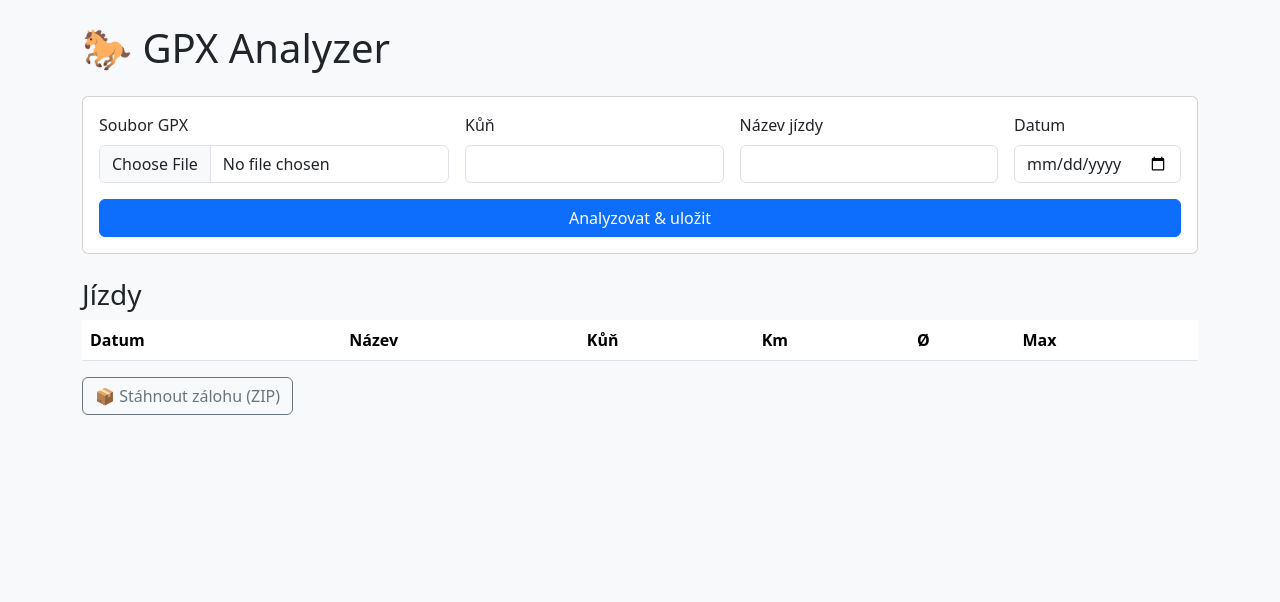
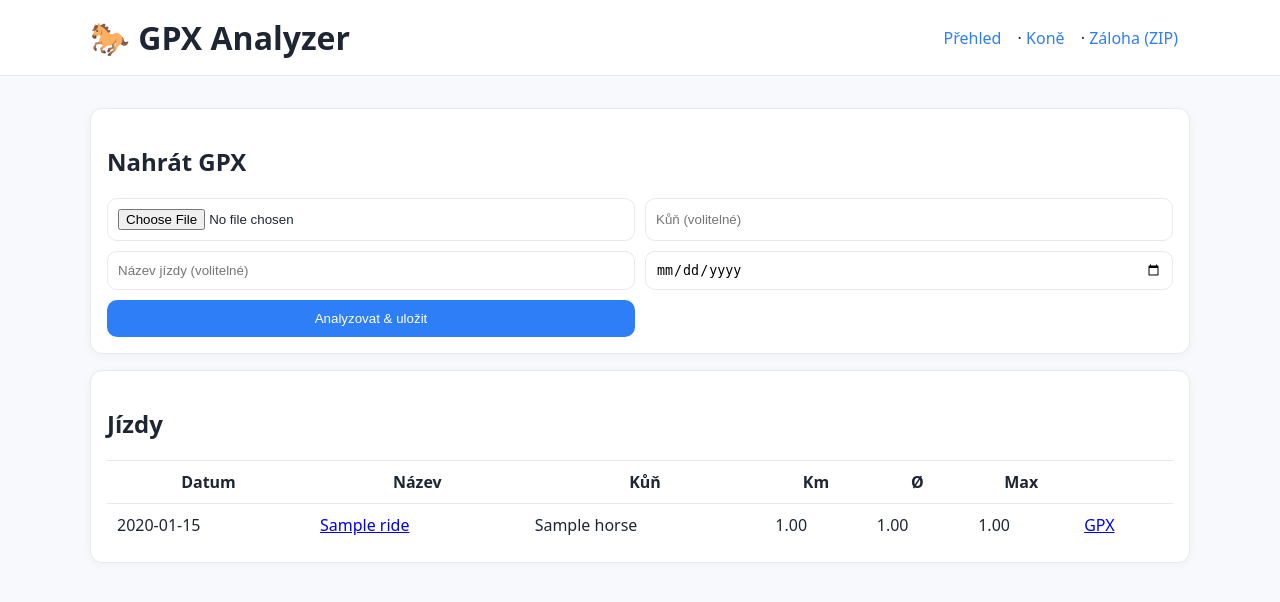
Before and after one commit to rolfovo/gpx-analyzer, a FastAPI app: page / in a window 1280 px wide. Shown: the top 602 px of the page. Run offline with FastAPI, Linux system fonts and the light colour scheme; tables that the repository leaves empty hold one stand-in row (values such as "Sample post"); lists and menus that the app fills with data are empty; some libraries are stand-ins or nearby versions.

Commit message:
Add files via upload

```diff
--- a/app/main.py
+++ b/app/main.py
@@ -1,49 +1,162 @@
-from fastapi import FastAPI, UploadFile, Form, Request
-from fastapi.responses import HTMLResponse, FileResponse, RedirectResponse
+from __future__ import annotations
+from fastapi import FastAPI, UploadFile, Form, Request, HTTPException
+from fastapi.responses import HTMLResponse, RedirectResponse, FileResponse, StreamingResponse
 from fastapi.staticfiles import StaticFiles
 from fastapi.templating import Jinja2Templates
-import shutil, os, zipfile, io
-from datetime import datetime
+from sqlmodel import select
+from sqlalchemy.orm import selectinload
+from pathlib import Path
+from datetime import date, datetime
+import uuid, json, io, csv, zipfile, requests
 
-app = FastAPI()
-app.mount("/static", StaticFiles(directory="app/static"), name="static")
-templates = Jinja2Templates(directory="app/templates")
+from .db import init_db, get_session
+from .models import Horse, Ride
+from .metrics import parse_gpx_points, compute_metrics, hav_m
+import gpxpy
 
-# In-memory databáze (pro demo)
-rides = []
-horses = []
+app = FastAPI(title="GPX Analyzer")
+BASE_DIR = Path(__file__).resolve().parents[1]
+DATA_DIR = (Path("/data/gpx") if Path("/data").exists() else BASE_DIR / "data" / "gpx")
+DATA_DIR.mkdir(parents=True, exist_ok=True)
+
+app.mount("/static", StaticFiles(directory=str((Path(__file__).parent / "static").resolve())), name="static")
+templates = Jinja2Templates(directory=str((Path(__file__).parent / "templates").resolve()))
+
+@app.on_event("startup")
+def startup():
+    init_db()
+
+def _to_float(val):
+    if val is None: return None
+    s = str(val).strip().replace(',', '.')
+    return float(s) if s else None
 
 @app.get("/", response_class=HTMLResponse)
-async def index(request: Request):
-    return templates.TemplateResponse("index.html", {"request": request, "rides": rides})
+def index(request: Request):
+    with get_session() as s:
+        horses = s.exec(select(Horse).order_by(Horse.name)).all()
+        rides = s.exec(select(Ride).options(selectinload(Ride.horse)).order_by(Ride.ride_date.desc(), Ride.id.desc())).all()
+    return templates.TemplateResponse("index.html", {"request": request, "horses": horses, "rides": rides})
 
 @app.post("/upload")
-async def upload_gpx(
-    gpx_file: UploadFile,
-    horse: str = Form(None),
-    ride_name: str = Form(None),
-    ride_date: str = Form(None)
-):
-    if not os.path.exists("uploads"):
-        os.makedirs("uploads")
-    file_path = f"uploads/{gpx_file.filename}"
-    with open(file_path, "wb") as buffer:
-        shutil.copyfileobj(gpx_file.file, buffer)
-    rides.append({
-        "date": ride_date or datetime.now().strftime("%Y-%m-%d"),
-        "name": ride_name or gpx_file.filename,
-        "horse": horse,
-        "distance": round(10 + len(rides) * 2.5, 2),
-        "avg_speed": round(5 + len(rides), 2),
-        "max_speed": round(15 + len(rides) * 1.5, 2),
+async def upload(file: UploadFile, horse_name: str = Form(default=""), ride_title: str = Form(default=""), ride_date: str = Form(default="")):
+    text = (await file.read()).decode("utf-8", errors="ignore")
+    uid = uuid.uuid4().hex; dest = DATA_DIR / f"{uid}.gpx"; dest.write_text(text, encoding="utf-8")
+    pts = parse_gpx_points(text); m = compute_metrics(pts)
+    with get_session() as s:
+        horse = None
+        if horse_name.strip():
+            horse = s.exec(select(Horse).where(Horse.name==horse_name.strip())).first()
+            if not horse: horse = Horse(name=horse_name.strip()); s.add(horse); s.commit(); s.refresh(horse)
+        rd = date.fromisoformat(ride_date) if ride_date else (m.start_time or datetime.utcnow()).date()
+        r = Ride(title=ride_title or file.filename, ride_date=rd, horse_id=horse.id if horse else None,
+                 distance_km=round(m.distance_m/1000,3), total_time_s=m.total_time_s,
+                 avg_speed_kmh=round(m.avg_speed_mps*3.6,2), max_speed_kmh=round(m.max_speed_mps*3.6,2),
+                 ascent_m=round(m.ascent_m,1), descent_m=round(m.descent_m,1),
+                 min_elev_m=m.min_elev_m, max_elev_m=m.max_elev_m, gpx_path=str(dest))
+        s.add(r); s.commit(); s.refresh(r)
+        return RedirectResponse(f"/ride/{r.id}", status_code=303)
+
+@app.get("/ride/{ride_id}", response_class=HTMLResponse)
+def ride_detail(request: Request, ride_id: int):
+    with get_session() as s:
+        ride = s.exec(select(Ride).options(selectinload(Ride.horse)).where(Ride.id==ride_id)).first()
+        if not ride: raise HTTPException(404, "Jízda nenalezena")
+    p = Path(ride.gpx_path); missing=False
+    if str(ride.gpx_path).startswith("http"):
+        try:
+            resp = requests.get(ride.gpx_path, timeout=20); resp.raise_for_status()
+            text = resp.text
+        except Exception: missing=True; text=""
+    else:
+        if p.exists(): text = p.read_text(encoding="utf-8", errors="ignore")
+        else: missing=True; text=""
+    coords=[]; segs=[]; speed=[]; elev=[]
+    gait={'walk':0.0,'trot':0.0,'canter':0.0}
+    walk=(ride.horse.walk_trot_kmh if ride.horse else None) or 7.0
+    trot=(ride.horse.trot_canter_kmh if ride.horse else None) or 13.0
+    if not missing and text:
+        pts = parse_gpx_points(text)
+        from .metrics import compute_metrics as cm
+        m = cm(pts)
+        speed=[{'t': (t.isoformat() if t else None), 'v': v*3.6} for t,v in m.speed_series]
+        elev=[{'d': d/1000.0, 'e': e} for d,e in m.elev_profile]
+        g=gpxpy.parse(text)
+        for trk in g.tracks:
+            for seg in trk.segments:
+                ps=seg.points
+                if len(ps)<2: continue
+                coords.extend([[q.latitude,q.longitude,q.elevation or 0.0] for q in ps])
+                for i in range(1,len(ps)):
+                    a,b=ps[i-1],ps[i]
+                    dt=(b.time-a.time).total_seconds() if (a.time and b.time) else 1.0
+                    if dt<=0: dt=1.0
+                    d=hav_m(a.latitude,a.longitude,b.latitude,b.longitude)
+                    v=(d/dt)*3.6
+                    segs.append({'lat1':a.latitude,'lon1':a.longitude,'lat2':b.latitude,'lon2':b.longitude,'v':v})
+                    if v<walk: gait['walk']+=d
+                    elif v<trot: gait['trot']+=d
+                    else: gait['canter']+=d
+    total=sum(gait.values()) or 1.0
+    gait_stats={k:{'km':round(v/1000,2),'pct':round(v/total*100,1)} for k,v in gait.items()}
+    return templates.TemplateResponse("ride_detail.html", {
+        "request": request, "ride": ride, "horse": ride.horse, "missing_gpx": missing,
+        "coords_json": json.dumps(coords), "segments_json": json.dumps(segs),
+        "speed_json": json.dumps(speed), "elev_json": json.dumps(elev),
+        "gait": gait_stats, "walk_trot": walk, "trot_canter": trot
     })
-    return RedirectResponse("/", status_code=303)
 
-@app.get("/backup")
-async def backup():
-    mem_file = io.BytesIO()
-    with zipfile.ZipFile(mem_file, "w") as zf:
-        zf.writestr("rides.txt", str(rides))
-        zf.writestr("horses.txt", str(horses))
-    mem_file.seek(0)
-    return FileResponse(mem_file, media_type="application/zip", filename="backup.zip")
+# Horses mgmt
+from fastapi import Form
+@app.get("/horses", response_class=HTMLResponse)
+def horses_page(request: Request):
+    from .models import Horse
+    with get_session() as s:
+        horses = s.exec(select(Horse).options(selectinload(Horse.rides)).order_by(Horse.name)).all()
+    return templates.TemplateResponse("horses.html", {"request": request, "horses": horses})
+
+@app.post("/horses/new")
+def horses_new(name: str = Form(...), notes: str = Form(default="")):
+    with get_session() as s:
+        h = Horse(name=name.strip(), notes=notes or None); s.add(h); s.commit()
+    return RedirectResponse("/horses", status_code=303)
+
+@app.post("/horse/{horse_id}/update")
+def horse_update(horse_id: int, name: str = Form(...), notes: str = Form(default=""),
+                 walk_trot_kmh: str = Form(default=""), trot_canter_kmh: str = Form(default="")):
+    with get_session() as s:
+        h = s.get(Horse, horse_id); h.name=name.strip(); h.notes=(notes or None)
+        h.walk_trot_kmh=_to_float(walk_trot_kmh); h.trot_canter_kmh=_to_float(trot_canter_kmh); s.add(h); s.commit()
+    return RedirectResponse("/horses", status_code=303)
+
+@app.post("/horse/{horse_id}/delete")
+def horse_delete(horse_id: int):
+    with get_session() as s:
+        from .models import Ride
+        rds = s.exec(select(Ride).where(Ride.horse_id==horse_id)).all()
+        for r in rds: r.horse_id=None; s.add(r)
+        h=s.get(Horse, horse_id); s.delete(h); s.commit()
+    return RedirectResponse("/horses", status_code=303)
+
+# GPX & backup
+@app.get("/gpx/{ride_id}")
+def get_gpx(ride_id:int):
+    with get_session() as s:
+        r=s.get(Ride, ride_id)
+        if not r: raise HTTPException(404,"Ride not found")
+        p=Path(r.gpx_path)
+        if not p.exists(): return HTMLResponse("GPX nenalezen", status_code=404)
+        return FileResponse(str(p), filename=p.name, media_type="application/gpx+xml")
+
+@app.get("/backup.zip")
+def backup_zip():
+    from .models import Horse, Ride
+    with get_session() as s:
+        horses = s.exec(select(Horse)).all()
+        rides = s.exec(select(Ride)).all()
+    mem=io.BytesIO()
+    with zipfile.ZipFile(mem, "w", zipfile.ZIP_DEFLATED) as z:
+        z.writestr("horses.json", json.dumps([h.model_dump() for h in horses], ensure_ascii=False))
+        z.writestr("rides.json", json.dumps([r.model_dump() for r in rides], ensure_ascii=False))
+    mem.seek(0)
+    return StreamingResponse(iter([mem.read()]), media_type="application/zip", headers={"Content-Disposition":'attachment; filename="backup.zip"'})
--- a/app/static/style.css
+++ b/app/static/style.css
@@ -1,32 +1,20 @@
-:root{
-  --bg:#f7f9fc; --text:#1f2633; --muted:#5b6b7f;
-  --card:#ffffff; --border:#e5eaf0;
-  --primary:#2d7ef7; --danger:#e05252;
-}
-*{box-sizing:border-box}
-body{margin:0;font:15px/1.6 system-ui,Segoe UI,Roboto,Arial;background:var(--bg);color:var(--text)}
-a{color:var(--primary);text-decoration:none}
-a:hover{text-decoration:underline}
-header{background:var(--card);border-bottom:1px solid var(--border);position:sticky;top:0;z-index:10}
+/* Simple light UI */
+body{margin:0;font-family:system-ui,Segoe UI,Roboto,Arial;background:#f7f9fc;color:#1f2633}
+header{background:#fff;border-bottom:1px solid #e5eaf0;position:sticky;top:0;z-index:10}
 .container{max-width:1100px;margin:0 auto;padding:16px}
-h1{margin:0;font-weight:700}
-.card{background:var(--card);border:1px solid var(--border);border-radius:14px;padding:16px;margin:16px 0;box-shadow:0 2px 10px rgba(10,20,40,.04)}
-table{width:100%;border-collapse:collapse}
-th,td{padding:10px;border-top:1px solid var(--border);vertical-align:top}
-th{text-align:left;background:#fafbfe}
-.grid{display:grid;grid-template-columns:repeat(3,minmax(0,1fr));gap:12px}
-.grid2{display:grid;grid-template-columns:2fr 3fr auto;gap:10px}
-.grid4{display:grid;grid-template-columns:1.2fr 2fr 2fr 1fr;gap:12px;align-items:center}
-.row{grid-column:1/-1}
-input,select,button{padding:10px 12px;border:1px solid var(--border);border-radius:10px;background:#fff}
-input:focus,select:focus{outline:2px solid rgba(45,126,247,.25);border-color:var(--primary)}
-button{cursor:pointer;background:var(--primary);color:#fff;border-color:transparent}
-button:hover{filter:brightness(.95)}
-.button{display:inline-block;padding:8px 12px;border-radius:10px;background:#eef4ff;border:1px solid #cfe0ff;color:#1c4fd3}
-.button.danger, button.danger{background:#feecec;border-color:#f3b9b9;color:var(--danger)}
-.kv{list-style:none;margin:0;padding:0}
-.kv li{display:flex;justify-content:space-between;padding:6px 0;border-bottom:1px dashed var(--border)}
-.alert{background:#fff6db;border:1px solid #ffe6a7;border-radius:10px;padding:10px;margin:10px 0}
-.muted{color:var(--muted);font-size:.9em;margin-left:8px}
-.actions > *{margin-right:8px}
-#map{border-radius:12px;border:1px solid var(--border)}
+h1{margin:0} nav a{margin-right:12px;color:#2d7ef7;text-decoration:none}
+.card{background:#fff;border:1px solid #e5eaf0;border-radius:12px;padding:16px;margin:16px 0;box-shadow:0 2px 10px rgba(10,20,40,.04)}
+.grid2{display:grid;grid-template-columns:1fr 1fr;gap:10px}
+.grid-2{display:grid;grid-template-columns:1.2fr 1fr;gap:16px}
+input,button{padding:10px;border:1px solid #e5eaf0;border-radius:10px}
+button{background:#2d7ef7;color:#fff;cursor:pointer;border-color:transparent}
+.table-wrap{overflow-x:auto}
+table{width:100%;border-collapse:collapse}th,td{padding:10px;border-top:1px solid #e5eaf0}
+.muted{color:#5b6b7f}
+#gmap{height:420px;border-radius:12px;border:1px solid #e5eaf0}
+.legend .chip{display:inline-block;width:18px;height:8px;border-radius:4px;margin:0 4px 0 10px}
+.bar-track{background:#eef2f7;border:1px solid #dde4ee;border-radius:999px;height:12px;overflow:hidden}
+.bar-fill{height:100%}
+.walk{background:#3bbb3b}.trot{background:#ffcc00}.canter{background:#ff6f3c}
+.flat{background:#78c0c0}.up{background:#2c8f8f}.down{background:#a4d4d4}
+@media(max-width:900px){.grid2,.grid-2{grid-template-columns:1fr}}
--- a/app/templates/base.html
+++ b/app/templates/base.html
@@ -1,28 +1,18 @@
 <!doctype html>
 <html lang="cs">
 <head>
-    <meta charset="utf-8">
-    <meta name="viewport" content="width=device-width, initial-scale=1">
-    <meta name="color-scheme" content="light">
+  <meta charset="utf-8" />
+  <meta name="viewport" content="width=device-width,initial-scale=1" />
   <title>GPX Analyzer</title>
-    <link rel="stylesheet" href="/static/style.css?v=3">
+  <link rel="stylesheet" href="/static/style.css?v=1" />
   <script src="https://cdn.plot.ly/plotly-latest.min.js"></script>
   <link rel="stylesheet" href="https://unpkg.com/leaflet@1.9.4/dist/leaflet.css" />
   <script src="https://unpkg.com/leaflet@1.9.4/dist/leaflet.js"></script>
 </head>
 <body>
-    <header>
-      <div class="container" style="display:flex;justify-content:space-between;align-items:center;">
+<header><div class="container" style="display:flex;justify-content:space-between;align-items:center">
   <h1>🐎 GPX Analyzer</h1>
-        <nav>
-          <a href="/">Přehled</a> ·
-          <a href="/horses">Koně</a> ·
-          <a href="/backup.zip">Záloha (ZIP)</a>
-        </nav>
-      </div>
-    </header>
-    <main class="container">
-      {% block content %}{% endblock %}
-    </main>
-  </body>
-</html>
+  <nav><a href="/">Přehled</a> · <a href="/horses">Koně</a> · <a href="/backup.zip">Záloha (ZIP)</a></nav>
+</div></header>
+<main class="container">{% block content %}{% endblock %}</main>
+</body></html>
--- a/app/templates/index.html
+++ b/app/templates/index.html
@@ -1,58 +1,36 @@
-<!DOCTYPE html>
-<html lang="cs">
-<head>
-  <meta charset="UTF-8">
-  <title>GPX Analyzer</title>
-  <link href="https://cdn.jsdelivr.net/npm/bootstrap@5.3.2/dist/css/bootstrap.min.css" rel="stylesheet">
-</head>
-<body class="bg-light">
-<div class="container py-4">
-  <h1 class="mb-4">🐎 GPX Analyzer</h1>
-
-  <form action="/upload" method="post" enctype="multipart/form-data" class="card p-3 mb-4">
-    <div class="row g-3">
-      <div class="col-md-4">
-        <label class="form-label">Soubor GPX</label>
-        <input type="file" name="gpx_file" class="form-control" required>
-      </div>
-      <div class="col-md-3">
-        <label class="form-label">Kůň</label>
-        <input type="text" name="horse" class="form-control">
-      </div>
-      <div class="col-md-3">
-        <label class="form-label">Název jízdy</label>
-        <input type="text" name="ride_name" class="form-control">
-      </div>
-      <div class="col-md-2">
-        <label class="form-label">Datum</label>
-        <input type="date" name="ride_date" class="form-control">
-      </div>
-    </div>
-    <button class="btn btn-primary mt-3">Analyzovat & uložit</button>
+{% extends "base.html" %}
+{% block content %}
+<section class="card">
+  <h2>Nahrát GPX</h2>
+  <form class="grid2" action="/upload" method="post" enctype="multipart/form-data">
+    <input type="file" name="file" accept=".gpx" required>
+    <input type="text" name="horse_name" placeholder="Kůň (volitelné)">
+    <input type="text" name="ride_title" placeholder="Název jízdy (volitelné)">
+    <input type="date" name="ride_date">
+    <button>Analyzovat & uložit</button>
   </form>
-
-  <h3>Jízdy</h3>
-  <table class="table table-striped">
-    <thead>
+</section>
+<section class="card">
+  <h2>Jízdy</h2>
+  <div class="table-wrap">
+    <table>
+      <thead><tr><th>Datum</th><th>Název</th><th>Kůň</th><th>Km</th><th>Ø</th><th>Max</th><th></th></tr></thead>
+      <tbody>
+        {% for r in rides %}
         <tr>
-        <th>Datum</th><th>Název</th><th>Kůň</th><th>Km</th><th>Ø</th><th>Max</th>
+          <td>{{ r.ride_date }}</td>
+          <td><a href="/ride/{{ r.id }}">{{ r.title or ('Jízda #' ~ r.id) }}</a></td>
+          <td>{{ r.horse.name if r.horse else '—' }}</td>
+          <td>{{ '%.2f' % r.distance_km }}</td>
+          <td>{{ '%.2f' % r.avg_speed_kmh }}</td>
+          <td>{{ '%.2f' % r.max_speed_kmh }}</td>
+          <td><a href="/gpx/{{ r.id }}">GPX</a></td>
         </tr>
-    </thead>
-    <tbody>
-      {% for ride in rides %}
-      <tr>
-        <td>{{ ride.date }}</td>
-        <td>{{ ride.name }}</td>
-        <td>{{ ride.horse }}</td>
-        <td>{{ ride.distance }}</td>
-        <td>{{ ride.avg_speed }}</td>
-        <td>{{ ride.max_speed }}</td>
-      </tr>
+        {% else %}
+        <tr><td colspan="7" class="muted">Zatím žádné jízdy.</td></tr>
         {% endfor %}
       </tbody>
     </table>
-
-  <a href="/backup" class="btn btn-outline-secondary">📦 Stáhnout zálohu (ZIP)</a>
   </div>
-</body>
-</html>
+</section>
+{% endblock %}
--- a/requirements.txt
+++ b/requirements.txt
@@ -5,3 +5,4 @@ python-multipart==0.0.9
 gpxpy==1.6.2
 sqlmodel==0.0.21
 psycopg[binary]==3.2.9
+requests==2.32.3
```
Also changed, not shown: app/db.py (+7 -25 lines), app/metrics.py (+39 -75 lines), app/models.py (+11 -17 lines), app/templates/horses.html (+19 -31 lines), app/templates/ride_detail.html (+67 -78 lines), 1 other file. Lines whose indentation alone changed are shown as unchanged.
